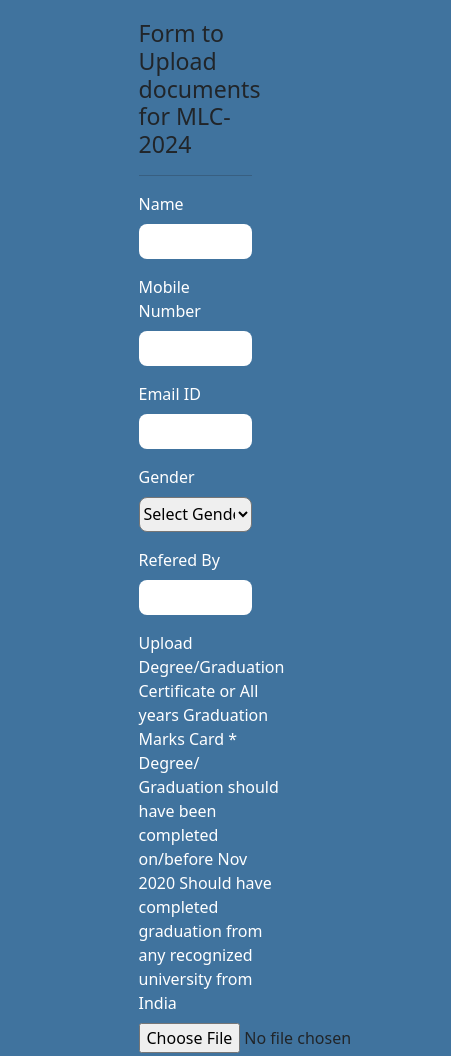
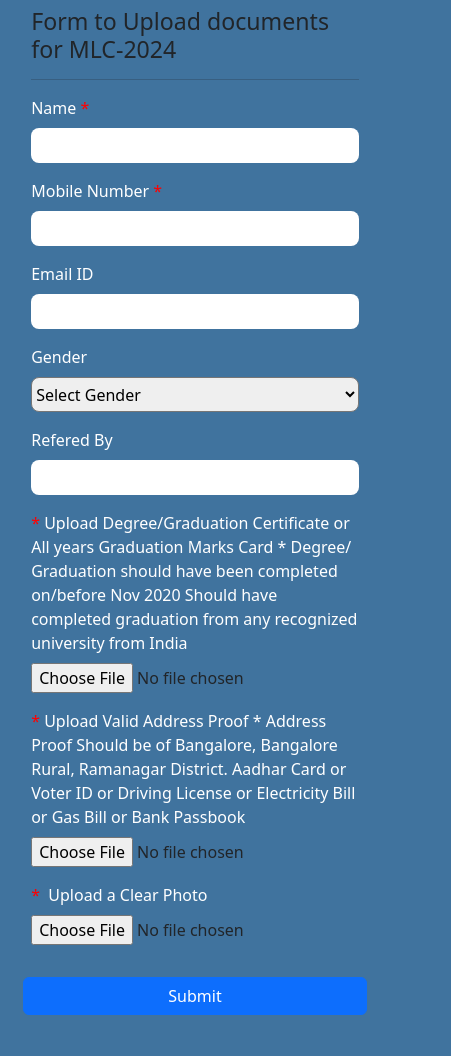
Before and after one commit to nitish-arali/MLC-2024-Document-Uploads, a plain HTML site: page index.html in a window 390 px wide. Shown: the top 1056 px of the page, 451 px wide, since content can reach past the window. After the commit the page ends 1015 px from the top, so only its background shows below. Drawn offline with nearby package versions, Linux system fonts and the light colour scheme.

Commit message:
made responsive

```diff
--- a/index.html
+++ b/index.html
@@ -12,16 +12,24 @@
       crossorigin="anonymous"
     />
   </head>
+  <style>
+    .starlabel label:after {
+      content: " *";
+      color: red;
+    }
+    @media screen and (max-width: 992px) {
+      .main {
+        width: 100%;
+        padding-left: 5px;
+        padding-right: 5px;
+        padding-top: 5px;
+      }
+    }
+  </style>
   <body style="background-color: #40739e; max-height: 100vh">
     <div
       class="main"
-      style="
-        width: 70%;
-        margin: auto;
-        padding-left: 80px;
-        padding-right: 80px;
-        padding-top: 20px;
-      "
+      style="margin: auto; padding-left: 8%; padding-right: 8%; padding-top: 2%"
     >
       <div>
         <h3>Form to Upload documents for MLC-2024</h3>
@@ -30,8 +38,8 @@
       <form id="uploadForm">
         <div class="row g-3">
           <div class="col-md-6">
-            <label for="name" class="form-label" style="color: white"
-              >Name</label
+            <label for="name" class="form-label"  style="color: white"
+              >Name<span style="color: red;">&nbsp;*</span></label
             >
             <br />
 
@@ -47,6 +55,7 @@
               id="name"
               class="textInput"
               class="form-control"
+              class="starlabel"
               width="100%"
               required
             />
@@ -54,7 +63,7 @@
 
           <div class="col-md-6">
             <label for="mobile" class="form-label" style="color: white"
-              >Mobile Number</label
+              >Mobile Number<span style="color: red;">&nbsp;*</span></label
             >
             <br />
             <input
@@ -128,17 +137,17 @@
           <!-- <p></p> -->
           <div>
             <label for="refered" class="form-label" style="color: white"
-              >Upload Degree/Graduation Certificate or All years Graduation
+              ><span style="color: red;">*&nbsp;</span>Upload Degree/Graduation Certificate or All years Graduation
               Marks Card * Degree/ Graduation should have been completed
               on/before Nov 2020 Should have completed graduation from any
-              recognized university from India</label
+              recognized university from India </label
             >
             <input type="file" accept="image/*" class="fileInput" required />
           </div>
           <!-- <p></p> -->
           <div>
             <label for="refered" class="form-label" style="color: white"
-              >Upload Valid Address Proof * Address Proof Should be of
+              ><span style="color: red;">*&nbsp;</span>Upload Valid Address Proof * Address Proof Should be of
               Bangalore, Bangalore Rural, Ramanagar District. Aadhar Card or
               Voter ID or Driving License or Electricity Bill or Gas Bill or
               Bank Passbook</label
@@ -149,7 +158,7 @@
           <!-- <hr /> -->
           <div>
             <label for="refered" class="form-label" style="color: white">
-              Upload a Clear Photo</label
+              <span style="color: red;">*&nbsp;</span> Upload a Clear Photo</label
             >
             <br />
 
```
